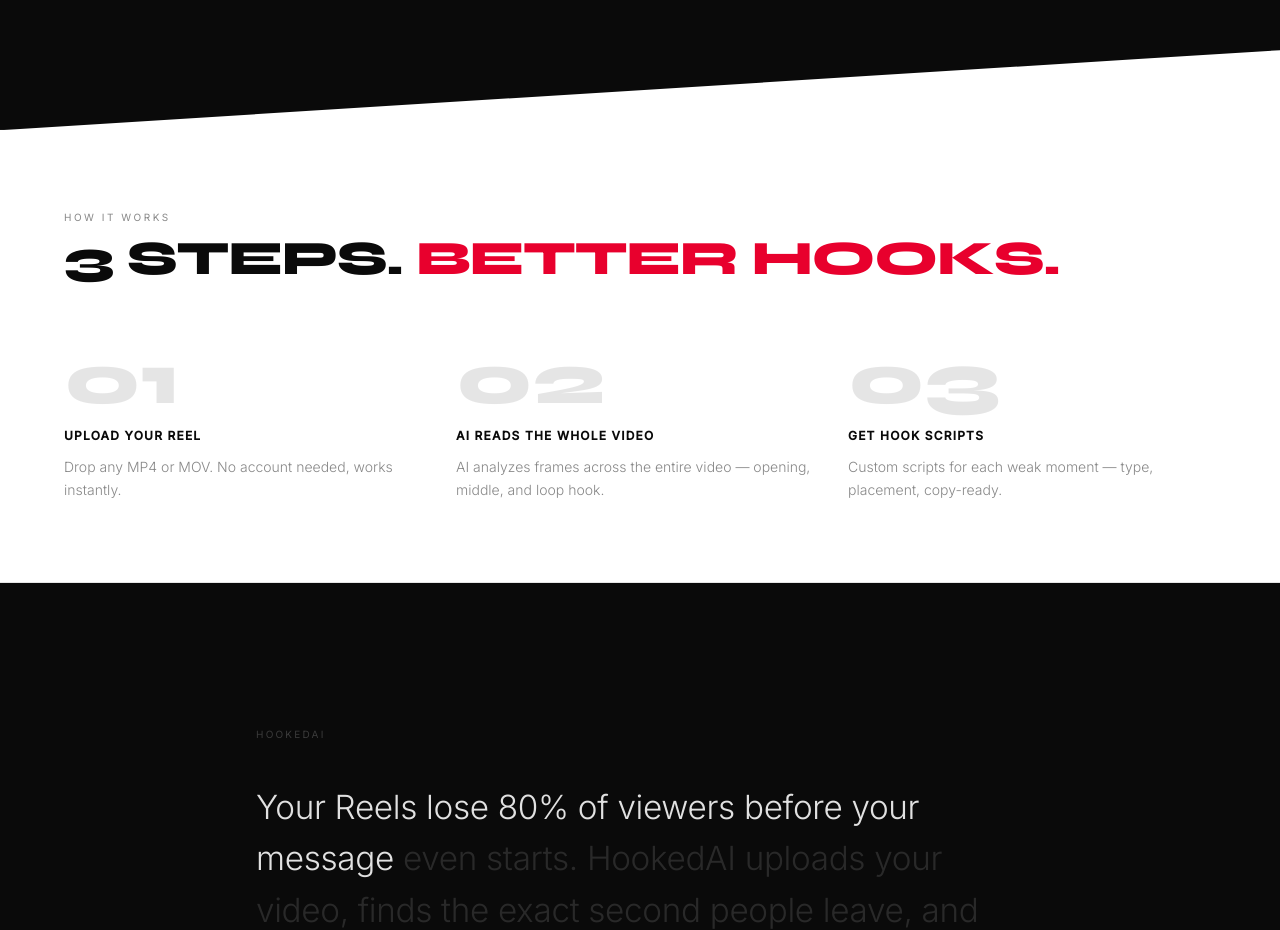
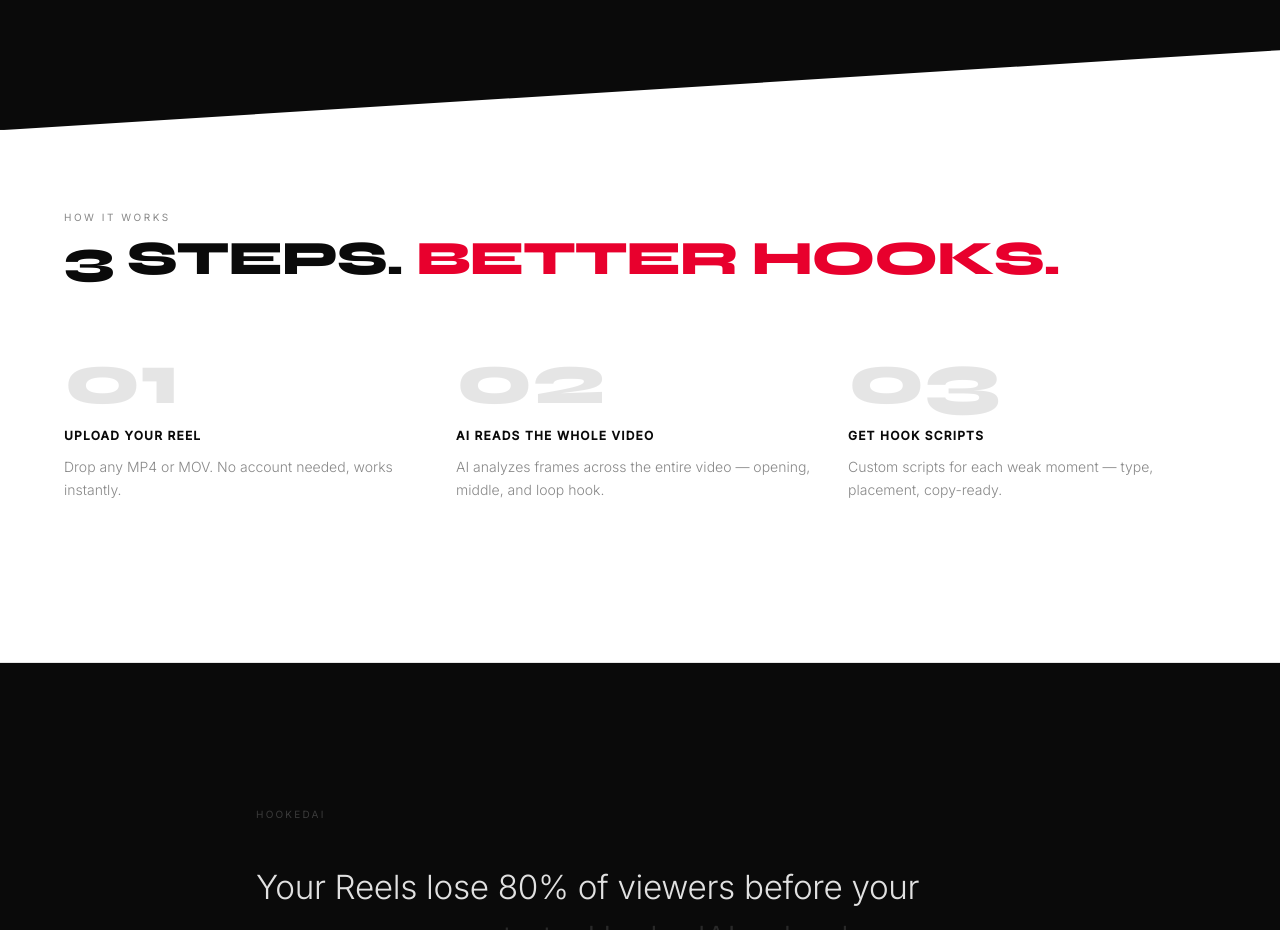
Before and after one commit to bimogg/Hooked.AI, a Next.js app: page / in a window 1280 px wide. Shown: the part 1720-2650 px from the top of the page. Built offline with nearby package versions, Linux system fonts and the light colour scheme; no server answers.

Commit message:
fix: more white space below HOW IT WORKS section
Co-Authored-By: Claude Sonnet 4.6 <noreply@anthropic.com>

```diff
--- a/components/HomeContent.tsx
+++ b/components/HomeContent.tsx
@@ -206,7 +206,7 @@ export default function HomeContent() {
       </section>
 
       {/* ── HOW IT WORKS ── */}
-      <section className="px-6 md:px-12 py-20 border-b border-black/10">
+      <section className="px-6 md:px-12 pt-20 pb-40 border-b border-black/10">
         <div className="max-w-6xl mx-auto">
           <div className="flex items-end justify-between mb-16" data-reveal>
             <div>
```
